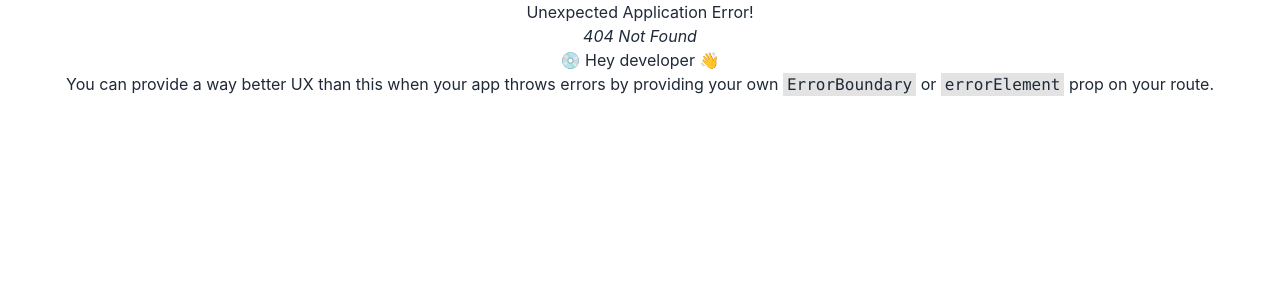
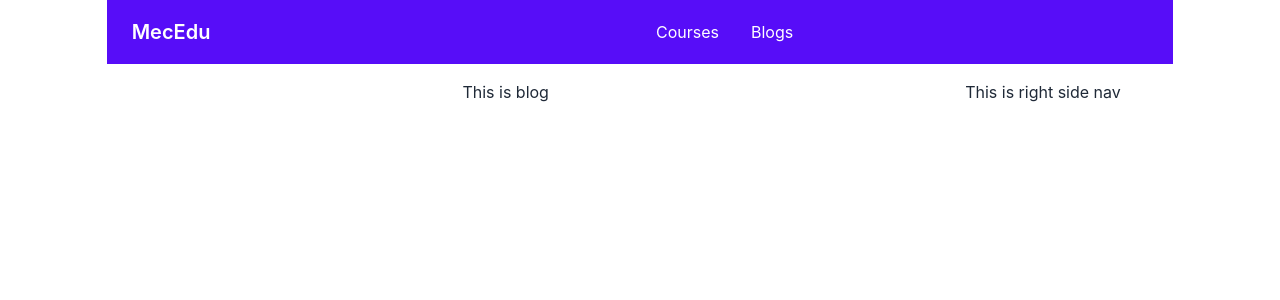
Before and after one commit to foysal767/mecEdu-client-side, a React (Create React App) app: page /blog in a window 1280 px wide. Before the commit this address had no page. Shown: the top 300 px of the page. Built offline with nearby package versions, Linux system fonts and the light colour scheme.

Commit message:
course and blog route setup done

```diff
--- /dev/null
+++ b/src/Pages/Blog/Blog.js
@@ -0,0 +1,11 @@
+import React from 'react';
+
+const Blog = () => {
+    return (
+        <div>
+            <h1>This is blog</h1>
+        </div>
+    );
+};
+
+export default Blog;
--- a/src/Pages/Shared/Header/Header.js
+++ b/src/Pages/Shared/Header/Header.js
@@ -1,9 +1,37 @@
 import React from 'react';
+import { Link } from 'react-router-dom';
+import RightSideNav from '../RightSideNav/RightSideNav';
 
 const Header = () => {
     return (
-        <div>
-            <h2>This is header</h2>
+        <div className="navbar bg-primary text-primary-content mb-4">
+            <div className="navbar-start">
+                <div className="dropdown">
+                    <label tabIndex={0} className="btn btn-ghost lg:hidden">
+                        <svg xmlns="http://www.w3.org/2000/svg" className="h-5 w-5" fill="none" viewBox="0 0 24 24" stroke="currentColor"><path strokeLinecap="round" strokeLinejoin="round" strokeWidth="2" d="M4 6h16M4 12h8m-8 6h16" /></svg>
+                    </label>
+                    <ul tabIndex={0} className="menu menu-compact dropdown-content mt-3 p-2 shadow bg-primary text-primary-content rounded-box w-52">
+                        <li><Link to='/'>Courses</Link></li>
+                        <li><Link to='/blog'>Blogs</Link></li>
+                        <li><RightSideNav></RightSideNav></li>
+                    </ul>
+                </div>
+                <Link to='/' className='btn btn-ghost normal-case text-xl'>MecEdu</Link>
+            </div>
+            <div className="navbar-center hidden lg:flex">
+                <ul className="menu menu-horizontal p-0">
+                    <li><Link to='/'>Courses</Link></li>
+                    <li><Link to='/blog'>Blogs</Link></li>
+                </ul>
+            </div>
+            <div className="navbar-center hidden lg:flex">
+                <ul className="menu menu-horizontal p-0 items-center">
+                    <li>
+                    </li>
+                    <li>
+                    </li>
+                </ul>
+            </div>
         </div>
     );
 };
--- a/src/Routes/Routes/Routes.js
+++ b/src/Routes/Routes/Routes.js
@@ -1,5 +1,6 @@
 import { createBrowserRouter } from "react-router-dom";
 import Main from "../../layout/Main";
+import Blog from "../../Pages/Blog/Blog";
 import CourseDetails from "../../Pages/CourseDetails/CourseDetails";
 import Courses from "../../Pages/Courses/Courses";
 import Home from "../../Pages/Home/Home";
@@ -20,6 +21,10 @@
             {
                 path: '/details/:id',
                 element: <CourseDetails></CourseDetails>
+            },
+            {
+                path: '/blog',
+                element: <Blog></Blog>
             }
         ]
     }
```
